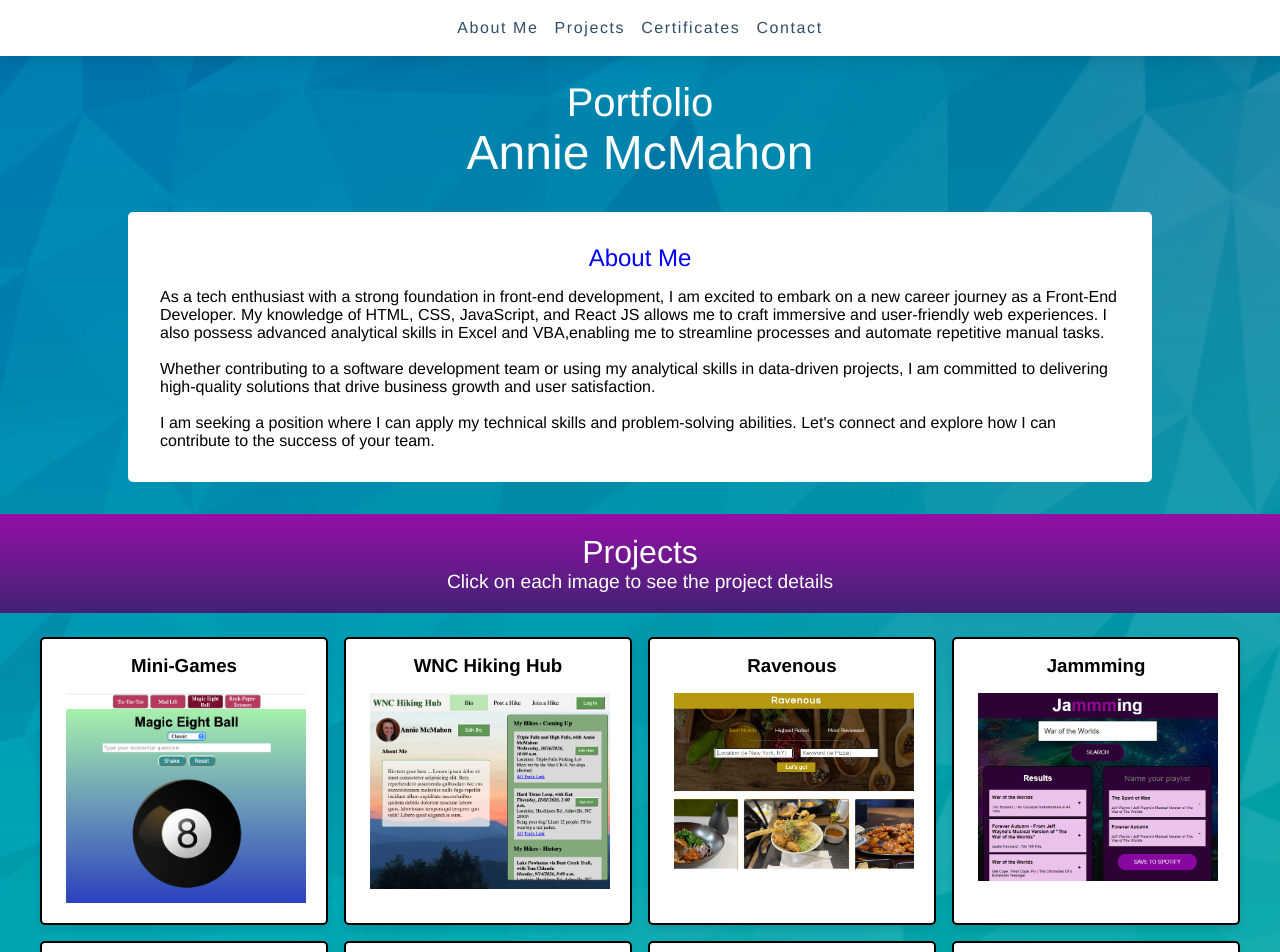
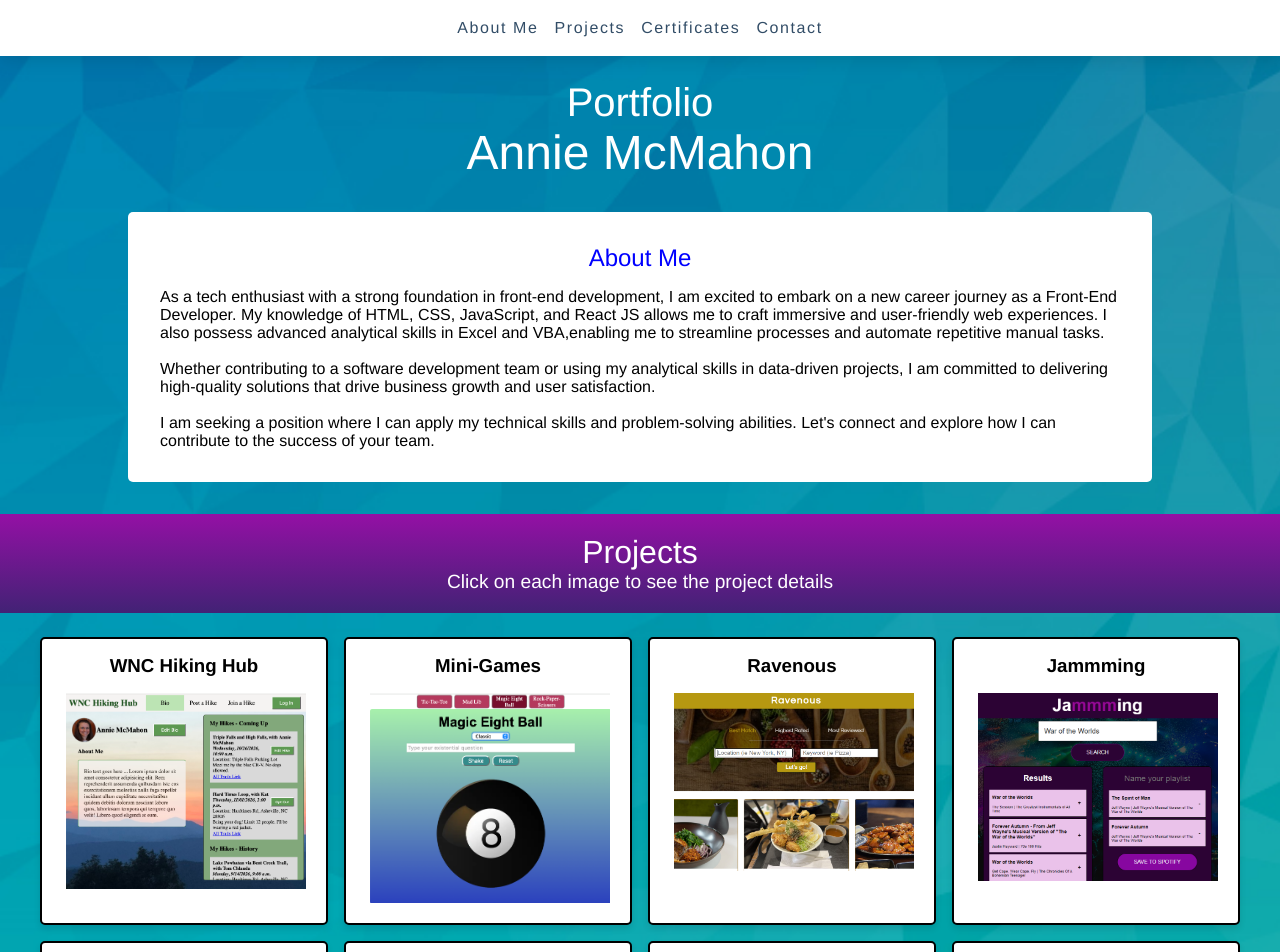
Before and after one commit to AnnieMcMahon/portfolio-v3, a React (Vite) app: page / in a window 1280 px wide. Shown: the top 952 px of the page. Built offline with nearby package versions, Linux system fonts and the light colour scheme; the HTML template or start-up script is replaced by a standard one.

Commit message:
added WNC Hiking Hub - V3 to cards

```diff
--- a/src/assets/cards.ts
+++ b/src/assets/cards.ts
@@ -1,6 +1,17 @@
 export default [
   {
     id: 0,
+    title: "WNC Hiking Hub",
+    image: "images/wnc-hiking-hub.png",
+    technology: "CSS, JavaScript, React, NextJS, Supabase, SQL",
+    summary: "This app allows users to create a free account, post a hike for others to join, or join a posted hike.",
+    gitHubLink: "https://github.com/AnnieMcMahon/wnc-hiking-hub-v3-db",
+    gitHubTitle: "wnc-hiking-hub-v3-db",
+    webPageLink: "https://wnc-hiking-hub-v3-db.vercel.app/",
+    webPageTitle: "wnc-hiking-hub-v3-db.vercel.app"
+  },
+  {
+    id: 1,
     title: "Mini-Games",
     image: "images/mini-games.png",
     technology: "CSS, JavaScript, React, Next.JS",
@@ -9,17 +20,6 @@ export default [
     gitHubTitle: "mini-games-v2",
     webPageLink: "https://mini-games-v2.vercel.app/",
     webPageTitle: "mini-games-v2.vercel.app"
-   },
-   {
-    id: 1,
-    title: "WNC Hiking Hub",
-    image: "images/wnc-hiking-hub.png",
-    technology: "CSS, JavaScript, React, NextJS",
-    summary: "This app will allow users to create a free account, post a hike for others to join, or join a posted hike. (WIP)",
-    gitHubLink: "https://github.com/AnnieMcMahon/wnc-hiking-hub-v2",
-    gitHubTitle: "wnc-hiking-hub-v2",
-    webPageLink: "https://wnc-hiking-hub-v2.vercel.app/",
-    webPageTitle: "wnc-hiking-hub-v2.vercel.app"
    },
   {
     id: 2,
```
